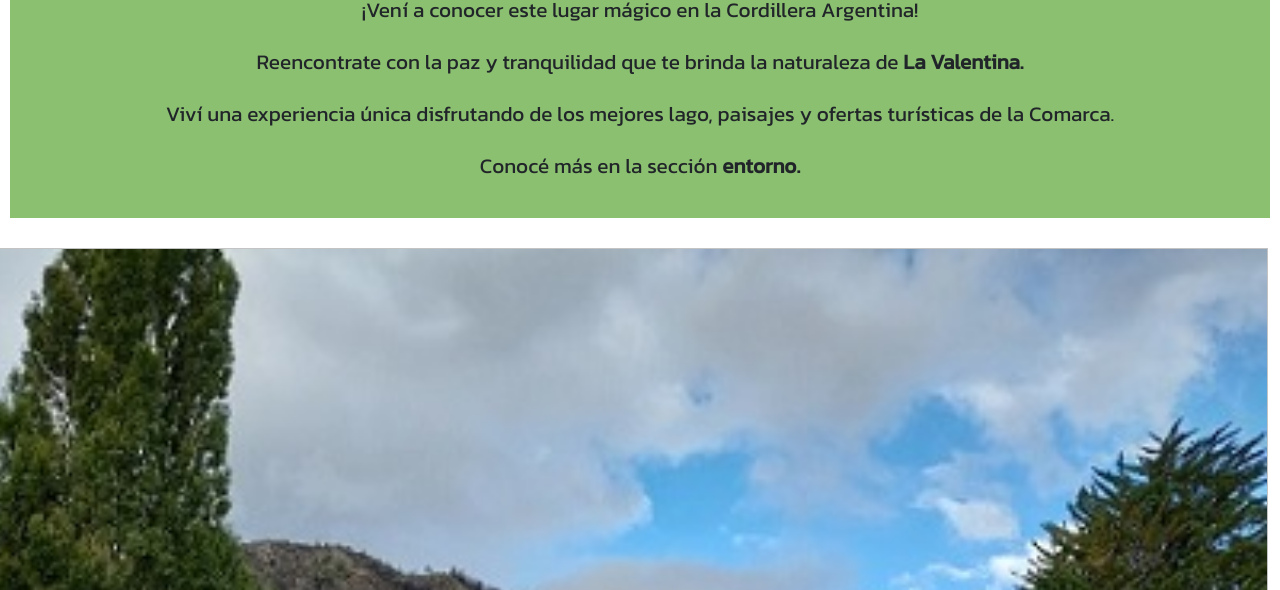
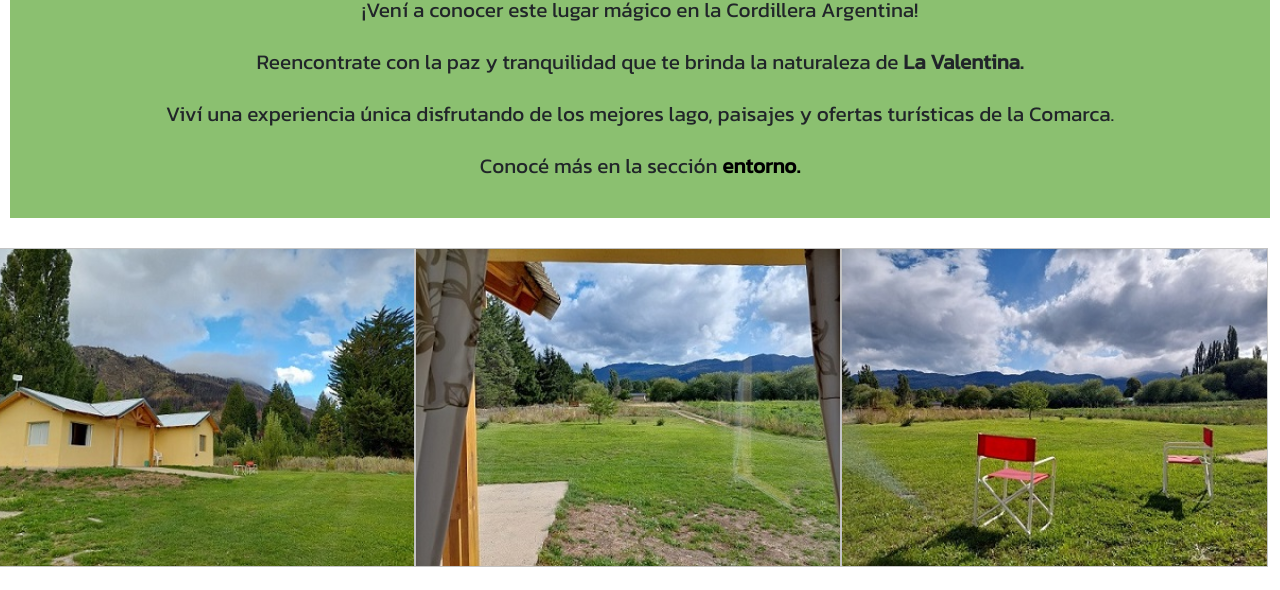
Before and after one commit to EmiPlenco/PF-Plencovich, a plain HTML site: page index.html in a window 1280 px wide. Shown: the part 897-1487 px from the top of the page. Drawn offline with nearby package versions, Linux system fonts and the light colour scheme.

Commit message:
correccion de width imagenes inicio. Linkeo de entorno en speech de inicio

```diff
--- a/css/style.css
+++ b/css/style.css
@@ -95,7 +95,6 @@ header img {
     height: auto;
     margin: 30px 10px;
     padding: 10px;
-    /* border: solid 1px rgba(128, 128, 128, 0.473); */
     display: flex;
     flex-direction: column;
     text-align: center;
@@ -107,54 +106,16 @@ header img {
 }
 .img-inicio{
     border: solid 1px rgba(128, 128, 128, 0.473);
-    width: 100%;
+    /* width: 100%; */
     padding: 0%;
+    max-width: 100%;
 }
-
-
-/* entorno */
-
- /* .img-entorno{
-    display: flex;
-    flex-wrap: wrap;
-    justify-content: space-around;
-    } */
-
-    /* .img-entorno figure{
-    } */
-
-        /* .img-entorno figure figcaption{
-        color: black;
-        font-weight: bold;
-        font-size: 1.2em;
-        background-color:rgba(217,221,217,.4);
-        padding: 8px;
-        text-align: center;
-        }
-        .img-entorno figure img{
-            padding: 10px;
-            } */
 
 
 /* contacto */
 .form-location{
     display: flex;
     }
-
-/* fotos cabana */
-/* .cabana{
-  display: flex;
-  flex-wrap: wrap;
-  justify-content: space-around;
-  align-items: center;
-    } */
- /* .cabana img {
-    width: 30%;
-    margin-bottom: 30px;
-    padding: 10px;
-    } */
-
-    /* nosotros */
 
 .nosotros{
     margin-right: 30px;
@@ -167,14 +128,10 @@ header img {
 .footer{
     align-items: center;
     justify-content: flex-start;
+}
 
 
-/* ENTORNO */
-
-}
 .card{
-    /* background-color: rgb(206, 195, 195);
-    border: solid 2px; */
     padding: 10px;
 }
 .contenedor-entorno{
@@ -200,8 +157,11 @@ header img {
 .card-cabin{
     background-color: transparent;
 }
-
-.rel-width{
+.entorno-speech{
+    text-decoration: none;
+    color: black;
+}
+.inicio{
     max-width: 100%;
     height: auto;
 }
--- a/index.html
+++ b/index.html
@@ -66,11 +66,11 @@
                         </div>
                         <div class="speech">Viví una experiencia única disfrutando de los mejores lago, paisajes y ofertas turísticas de la Comarca.
                         </div>
-                        <div class="speech">Conocé más en la sección <b>entorno.</b>
+                        <div class="speech">Conocé más en la sección <a class="entorno-speech" href="./pages/entorno.html"><b>entorno.</b></a>
                         </div>
                         </p>
                 </div>
-            <div class="row rel-width">
+                <div class="row inicio">
                     <article class="col-sm-12 col-md-12 col-lg-4 mb-3 img-inicio">
                       <img src="./img/paisajes/cabaña.jpg" class="card-img-top" alt="Cabaña La Valentina">
                     </article>
@@ -80,6 +80,7 @@
                     <article class="col-sm-12 col-md-12 col-lg-4 mb-3 img-inicio">
                       <img src="./img/paisajes/paisaje.sillas.jpg" class="card-img-top" alt="Paisaje">
                     </article>
+                </div>
             </div>
         </section>
 
```
Lines whose indentation alone changed are shown as unchanged.
